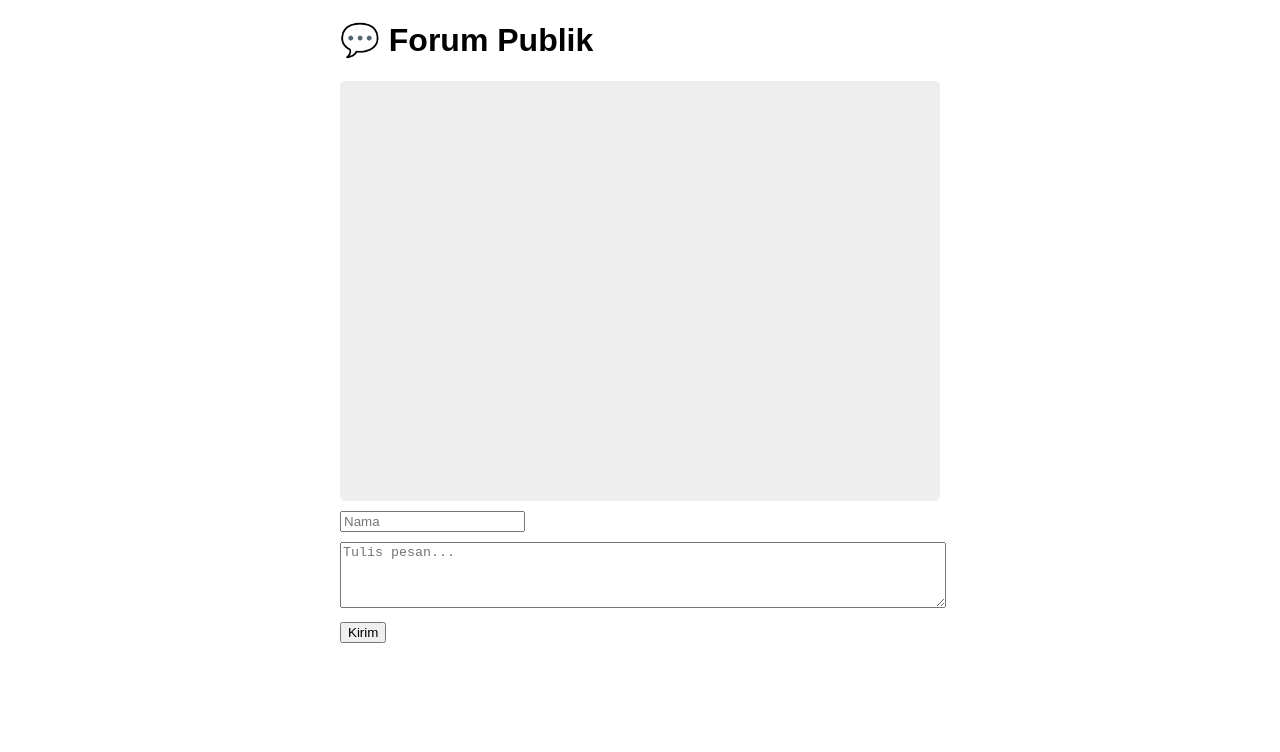
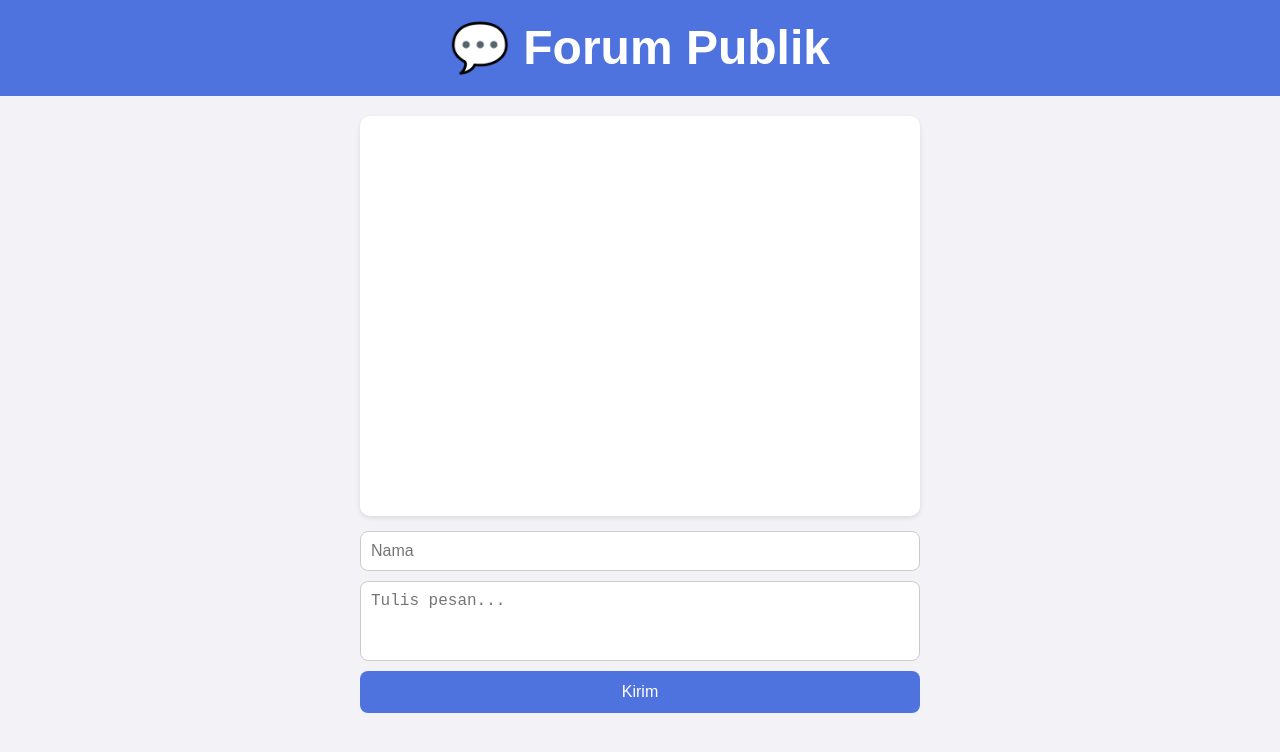
Before and after one commit to marketblastapp/forum-public, a website: page public/index.html in a window 1280 px wide. Drawn offline with Linux system fonts and the light colour scheme; no server answers.

Commit message:
Update style.css

```diff
--- a/public/style.css
+++ b/public/style.css
@@ -1,20 +1,96 @@
+/* Reset dasar */
+* {
+  margin: 0;
+  padding: 0;
+  box-sizing: border-box;
+}
+
 body {
-  font-family: Arial;
+  font-family: 'Arial', sans-serif;
+  background-color: #f2f2f7;
+  display: flex;
+  flex-direction: column;
+  min-height: 100vh;
+}
+
+header {
+  background-color: #4e73df;
+  color: white;
+  padding: 20px;
+  text-align: center;
+  font-size: 24px;
+  font-weight: bold;
+}
+
+main {
+  flex: 1;
+  display: flex;
+  flex-direction: column;
+  padding: 20px;
   max-width: 600px;
   margin: auto;
+  width: 100%;
 }
 
 #messages {
-  background: #eee;
-  padding: 10px;
+  background: #fff;
+  padding: 15px;
   height: 400px;
   overflow-y: scroll;
-  border-radius: 5px;
+  border-radius: 10px;
+  margin-bottom: 15px;
+  box-shadow: 0 2px 5px rgba(0,0,0,0.1);
+}
+
+/* Bubble chat */
+#messages p {
+  background: #e0e0e0;
+  padding: 10px;
+  border-radius: 10px;
   margin-bottom: 10px;
+  word-wrap: break-word;
+}
+
+#messages p strong {
+  color: #4e73df;
+}
+
+.input-container {
+  display: flex;
+  flex-direction: column;
+}
+
+input, textarea {
+  padding: 10px;
+  margin-bottom: 10px;
+  border-radius: 8px;
+  border: 1px solid #ccc;
+  font-size: 16px;
 }
 
 textarea {
-  width: 100%;
-  height: 60px;
-  margin: 10px 0;
+  resize: none;
+  height: 80px;
 }
+
+button {
+  background-color: #4e73df;
+  color: white;
+  padding: 12px;
+  font-size: 16px;
+  border: none;
+  border-radius: 8px;
+  cursor: pointer;
+  transition: background 0.3s;
+}
+
+button:hover {
+  background-color: #2e59d9;
+}
+
+/* Responsive */
+@media(max-width: 500px){
+  #messages {
+    height: 300px;
+  }
+}
```
